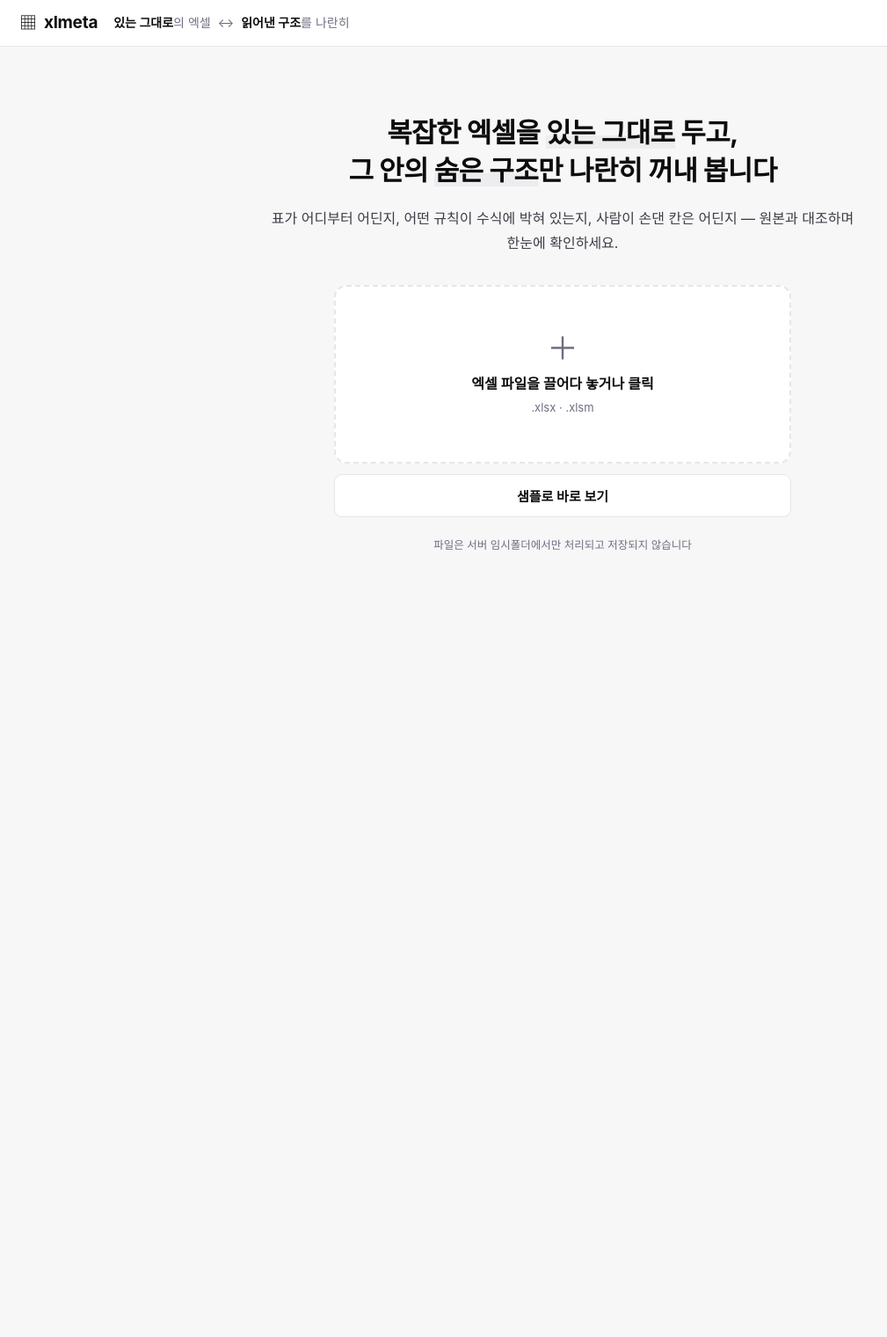
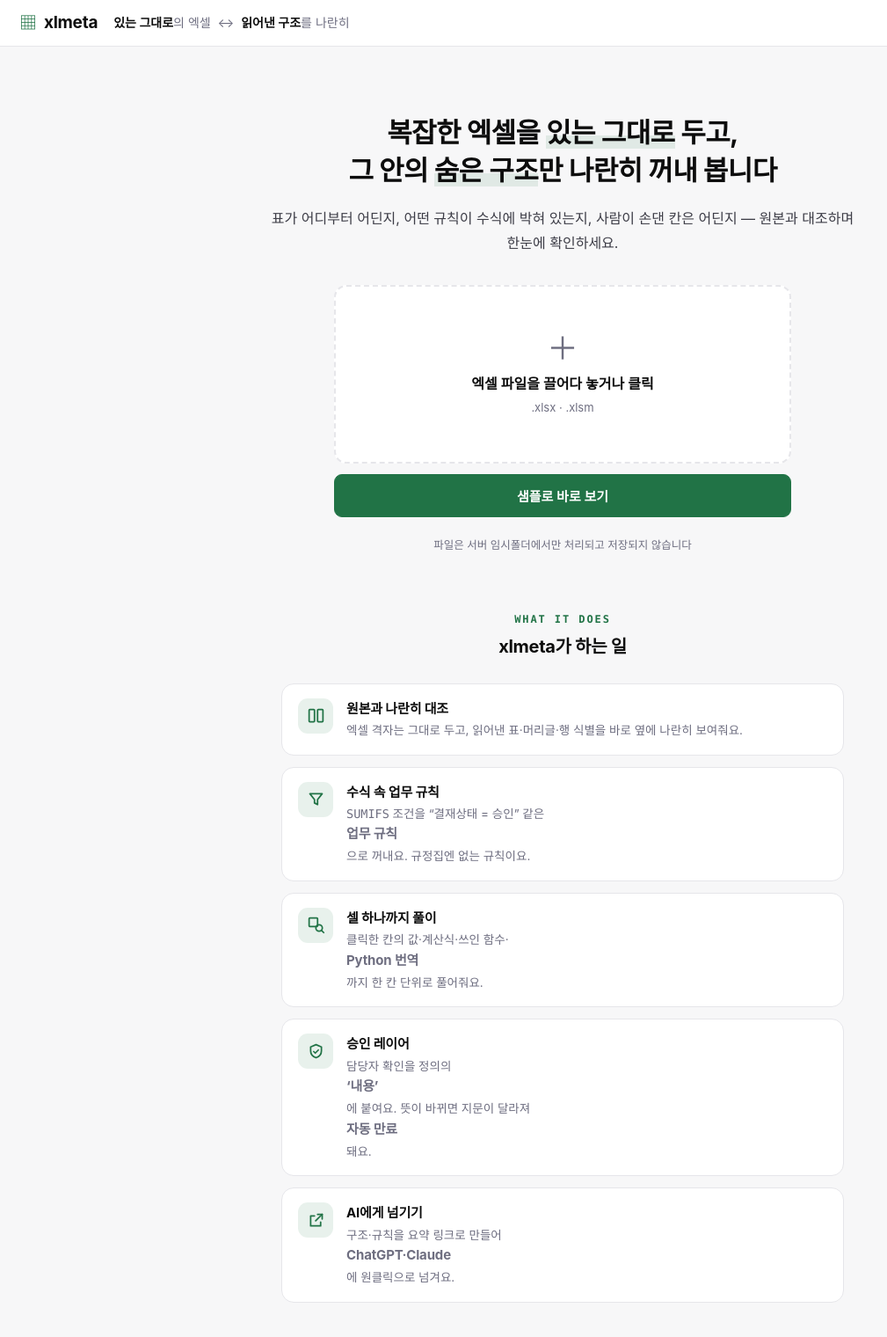
Before and after one commit to leahseule/xlmeta, a Flask app: page / in a window 1280 px wide. Shown: the top 1520 px of the page at 88% size, without its empty margins (0-1009 px from the left). Run offline with Flask 3, Linux system fonts and the light colour scheme.

Commit message:
feat(webapp): 첫 화면 — 엑셀 초록 포인트 컬러 + 기능 쇼케이스(모션)
- 포인트 컬러로 엑셀 초록(#217346) 도입: 로고·하이라이트·샘플 버튼·
  업로드 hover·스피너. 모노크롬 베이스는 유지(A 강도).
- 히어로 등장 모션(staggered rise) + '샘플로 바로 보기' 초록 버튼.
- 기능 쇼케이스 5종(대조·업무규칙·셀 풀이·승인·AI 넘기기)을 스크롤 시
  항목별로 스태거 등장(IntersectionObserver). SVG 라인 아이콘.
- 안전장치: JS/관측 실패 시엔 그냥 보이게(.anim 게이트) + 1.8s 폴백으로
  절대 숨은 채 남지 않음. prefers-reduced-motion 존중.

Co-Authored-By: Claude Opus 4.8 <noreply@anthropic.com>

```diff
--- a/webapp/static/app.js
+++ b/webapp/static/app.js
@@ -979,6 +979,32 @@ function interpCell(sheet, r, c, metricId) {
   return h;
 }
 
+// 기능 쇼케이스: 화면에 들어오면 항목별로 스태거 등장 (안전장치 포함)
+let _showcaseIO = null, _showcaseFb = null;
+function initShowcase() {
+  const root = $("landing");
+  const wrap = document.querySelector(".features");
+  const feats = Array.prototype.slice.call(document.querySelectorAll(".feat"));
+  if (!wrap || !feats.length) return;
+  feats.forEach((f) => { f.classList.remove("in"); f.style.transitionDelay = ""; });
+  const reduce = window.matchMedia && window.matchMedia("(prefers-reduced-motion: reduce)").matches;
+  if (reduce || !("IntersectionObserver" in window)) { wrap.classList.remove("anim"); return; }
+  wrap.classList.add("anim");
+  const show = (f, i) => { f.style.transitionDelay = Math.min(i, 4) * 80 + "ms"; f.classList.add("in"); };
+  if (_showcaseIO) _showcaseIO.disconnect();
+  _showcaseIO = new IntersectionObserver((entries) => {
+    entries.forEach((e) => {
+      if (!e.isIntersecting) return;
+      show(e.target, feats.indexOf(e.target));
+      _showcaseIO.unobserve(e.target);
+    });
+  }, { root: root, threshold: 0.2 });
+  feats.forEach((f) => _showcaseIO.observe(f));
+  // 관측이 안 되는 환경에서도 절대 숨은 채로 남지 않게
+  clearTimeout(_showcaseFb);
+  _showcaseFb = setTimeout(() => feats.forEach((f, i) => { if (!f.classList.contains("in")) show(f, i); }), 1800);
+}
+
 // ── 시작 화면 이벤트 ─────────────────────────────────────────
 function initLanding() {
   const dz = $("dropzone");
@@ -1000,7 +1026,9 @@ function initLanding() {
     show($("topTag"));
     show($("landing"));
     $("fileInput").value = "";
+    initShowcase();                 // 첫 화면 돌아오면 다시 등장
   };
+  initShowcase();
 }
 
 initLanding();
--- a/webapp/static/style.css
+++ b/webapp/static/style.css
@@ -17,6 +17,10 @@
   --radius: 10px;
   --sel: #2f6fed;                        /* 선택 하이라이트(스프레드시트 느낌) */
   --sel-fill: rgba(47,111,237,.14);
+  --excel: #217346;                      /* 엑셀 초록 — 포인트 컬러 */
+  --excel-2: #2e9c63;
+  --excel-soft: rgba(33,115,70,.10);
+  --excel-line: rgba(33,115,70,.24);
 }
 
 * { box-sizing: border-box; }
@@ -33,7 +37,7 @@ code, .mono { font-family: var(--mono); }
 .topbar { display: flex; align-items: center; gap: 18px; height: 53px;
   padding: 0 22px; background: var(--panel); border-bottom: 1px solid var(--line); }
 .brand { display: flex; align-items: center; gap: 8px; flex: 0 0 auto; }
-.logo { color: var(--ink); font-size: 20px; }
+.logo { color: var(--excel); font-size: 20px; }
 .name { font-weight: 700; font-size: 19px; letter-spacing: -.3px; }
 .tagline { margin: 0; color: var(--muted); font-size: 14px; flex: 1; }
 .tagline b { color: var(--ink); font-weight: 600; }
@@ -77,23 +81,54 @@ code, .mono { font-family: var(--mono); }
 .landing { max-width: 720px; margin: 0 auto; padding: 76px 24px; text-align: center;
   height: calc(100vh - 53px); overflow-y: auto; }
 .hero-title { font-size: 31px; line-height: 1.4; letter-spacing: -.6px; margin: 0 0 18px; font-weight: 750; }
-.hl { box-shadow: inset 0 -0.48em 0 var(--accent-soft); }
+.hl { box-shadow: inset 0 -0.48em 0 var(--excel-soft); }
 .hero-sub { font-size: 16px; color: #3d3d47; margin: 0 0 34px; line-height: 1.75; }
 .actions { display: flex; flex-direction: column; gap: 12px; max-width: 520px; margin: 0 auto; }
 .dropzone { border: 2px dashed var(--line); border-radius: 14px; background: var(--panel);
   padding: 52px 24px; text-align: center; cursor: pointer; transition: .15s; }
-.dropzone:hover, .dropzone.drag { border-color: #9a9aa3; background: #fcfcfd; }
-.dropzone.drag { border-color: var(--accent); }
-.dz-icon { font-size: 36px; color: var(--muted); line-height: 1; margin-bottom: 10px; }
+.dropzone:hover, .dropzone.drag { border-color: var(--excel); background: var(--excel-soft); }
+.dropzone:hover .dz-icon, .dropzone.drag .dz-icon { color: var(--excel); }
+.dz-icon { font-size: 36px; color: var(--muted); line-height: 1; margin-bottom: 10px; transition: .15s; }
 .dz-main { font-weight: 600; font-size: 16px; margin: 4px 0; }
 .dz-hint { color: var(--muted); font-size: 13px; margin: 0; }
 .actions .btn.big { width: 100%; }
+#sampleBtn { background: var(--excel); color: #fff; border-color: var(--excel); }
+#sampleBtn:hover { background: var(--excel-2); border-color: var(--excel-2); }
 .hero-note { margin-top: 22px; font-size: 12.5px; color: var(--muted); }
+
+/* 히어로 등장 모션 */
+@keyframes rise { from { opacity: 0; transform: translateY(14px); } to { opacity: 1; transform: none; } }
+.reveal { animation: rise .6s cubic-bezier(.2,.7,.3,1) both; }
+.reveal.d1 { animation-delay: .07s; } .reveal.d2 { animation-delay: .15s; }
+.reveal.d3 { animation-delay: .23s; } .reveal.d4 { animation-delay: .31s; }
+
+/* ── 기능 쇼케이스 (첫 화면) ── */
+.showcase { margin: 66px auto 0; max-width: 640px; text-align: left; }
+.showcase-eyebrow { text-align: center; font-family: var(--mono); font-size: 12px;
+  letter-spacing: .16em; text-transform: uppercase; color: var(--excel); font-weight: 600; margin: 0 0 6px; }
+.showcase-h { text-align: center; font-size: 20px; font-weight: 700; letter-spacing: -.3px; margin: 0 0 26px; }
+.features { list-style: none; margin: 0; padding: 0; display: flex; flex-direction: column; gap: 13px; }
+.feat { display: flex; gap: 15px; align-items: flex-start; padding: 16px 18px; background: var(--panel);
+  border: 1px solid var(--line); border-radius: 14px;
+  transition: opacity .55s ease, transform .55s cubic-bezier(.2,.7,.3,1), box-shadow .18s, border-color .18s; }
+/* 숨김 상태는 JS가 .anim을 붙였을 때만 — JS/관측 실패 시엔 그냥 보인다 */
+.features.anim .feat { opacity: 0; transform: translateY(16px); }
+.features.anim .feat.in { opacity: 1; transform: none; }
+.feat:hover { border-color: var(--excel-line); box-shadow: 0 8px 24px rgba(33,115,70,.10); transform: translateY(-2px); }
+.feat-ic { flex: 0 0 auto; width: 40px; height: 40px; border-radius: 11px; display: grid; place-items: center;
+  background: var(--excel-soft); color: var(--excel); }
+.feat-ic svg { width: 21px; height: 21px; }
+.feat-tx b { display: block; font-size: 15px; margin-bottom: 3px; letter-spacing: -.01em; }
+.feat-tx p { margin: 0; font-size: 13.5px; color: var(--muted); line-height: 1.6; }
+
+@media (prefers-reduced-motion: reduce) {
+  .reveal, .feat { animation: none !important; transition: none !important; opacity: 1 !important; transform: none !important; }
+}
 
 /* ── 로딩 ── */
 .loading { text-align: center; padding: 100px 0; }
 .spinner { width: 36px; height: 36px; margin: 0 auto 16px; border: 3px solid var(--line);
-  border-top-color: var(--accent); border-radius: 50%; animation: spin .8s linear infinite; }
+  border-top-color: var(--excel); border-radius: 50%; animation: spin .8s linear infinite; }
 @keyframes spin { to { transform: rotate(360deg); } }
 
 /* ── 대조: 2분할 ── */
--- a/webapp/templates/index.html
+++ b/webapp/templates/index.html
@@ -18,13 +18,13 @@
 
   <!-- 시작 화면 -->
   <main id="landing" class="landing">
-    <h1 class="hero-title">복잡한 엑셀을 <span class="hl">있는 그대로</span> 두고,<br>
+    <h1 class="hero-title reveal">복잡한 엑셀을 <span class="hl">있는 그대로</span> 두고,<br>
       그 안의 <span class="hl">숨은 구조</span>만 나란히 꺼내 봅니다</h1>
-    <p class="hero-sub">
+    <p class="hero-sub reveal d1">
       표가 어디부터 어딘지, 어떤 규칙이 수식에 박혀 있는지, 사람이 손댄 칸은 어딘지 —
       원본과 대조하며 한눈에 확인하세요.
     </p>
-    <div class="actions">
+    <div class="actions reveal d2">
       <div id="dropzone" class="dropzone">
         <input type="file" id="fileInput" accept=".xlsx,.xlsm" hidden>
         <div class="dz-icon">＋</div>
@@ -33,7 +33,35 @@
       </div>
       <button id="sampleBtn" class="btn big">샘플로 바로 보기</button>
     </div>
-    <p class="hero-note">파일은 서버 임시폴더에서만 처리되고 저장되지 않습니다</p>
+    <p class="hero-note reveal d3">파일은 서버 임시폴더에서만 처리되고 저장되지 않습니다</p>
+
+    <!-- 기능 쇼케이스 — 스크롤하면 항목별로 등장 -->
+    <section class="showcase">
+      <p class="showcase-eyebrow">what it does</p>
+      <h2 class="showcase-h">xlmeta가 하는 일</h2>
+      <ul class="features">
+        <li class="feat">
+          <span class="feat-ic"><svg viewBox="0 0 24 24" fill="none" stroke="currentColor" stroke-width="2" stroke-linecap="round" stroke-linejoin="round"><rect x="3" y="4" width="7" height="16" rx="1"/><rect x="14" y="4" width="7" height="16" rx="1"/></svg></span>
+          <span class="feat-tx"><b>원본과 나란히 대조</b><p>엑셀 격자는 그대로 두고, 읽어낸 표·머리글·행 식별을 바로 옆에 나란히 보여줘요.</p></span>
+        </li>
+        <li class="feat">
+          <span class="feat-ic"><svg viewBox="0 0 24 24" fill="none" stroke="currentColor" stroke-width="2" stroke-linecap="round" stroke-linejoin="round"><path d="M4 5h16l-6 7.5V19l-4-2v-4.5z"/></svg></span>
+          <span class="feat-tx"><b>수식 속 업무 규칙</b><p><code>SUMIFS</code> 조건을 “결재상태 = 승인” 같은 <b>업무 규칙</b>으로 꺼내요. 규정집엔 없는 규칙이요.</p></span>
+        </li>
+        <li class="feat">
+          <span class="feat-ic"><svg viewBox="0 0 24 24" fill="none" stroke="currentColor" stroke-width="2" stroke-linecap="round" stroke-linejoin="round"><rect x="3" y="3" width="11" height="11" rx="1"/><circle cx="16" cy="16" r="4.2"/><path d="M19.2 19.2L22 22"/></svg></span>
+          <span class="feat-tx"><b>셀 하나까지 풀이</b><p>클릭한 칸의 값·계산식·쓰인 함수·<b>Python 번역</b>까지 한 칸 단위로 풀어줘요.</p></span>
+        </li>
+        <li class="feat">
+          <span class="feat-ic"><svg viewBox="0 0 24 24" fill="none" stroke="currentColor" stroke-width="2" stroke-linecap="round" stroke-linejoin="round"><path d="M12 3l7 3v5c0 4.6-3.1 7.6-7 9-3.9-1.4-7-4.4-7-9V6z"/><path d="M9 12l2 2 4-4"/></svg></span>
+          <span class="feat-tx"><b>승인 레이어</b><p>담당자 확인을 정의의 <b>‘내용’</b>에 붙여요. 뜻이 바뀌면 지문이 달라져 <b>자동 만료</b>돼요.</p></span>
+        </li>
+        <li class="feat">
+          <span class="feat-ic"><svg viewBox="0 0 24 24" fill="none" stroke="currentColor" stroke-width="2" stroke-linecap="round" stroke-linejoin="round"><path d="M14 4h6v6"/><path d="M20 4l-8.5 8.5"/><path d="M10 6H5v13h13v-5"/></svg></span>
+          <span class="feat-tx"><b>AI에게 넘기기</b><p>구조·규칙을 요약 링크로 만들어 <b>ChatGPT·Claude</b>에 원클릭으로 넘겨요.</p></span>
+        </li>
+      </ul>
+    </section>
   </main>
 
   <!-- 로딩 -->
```
